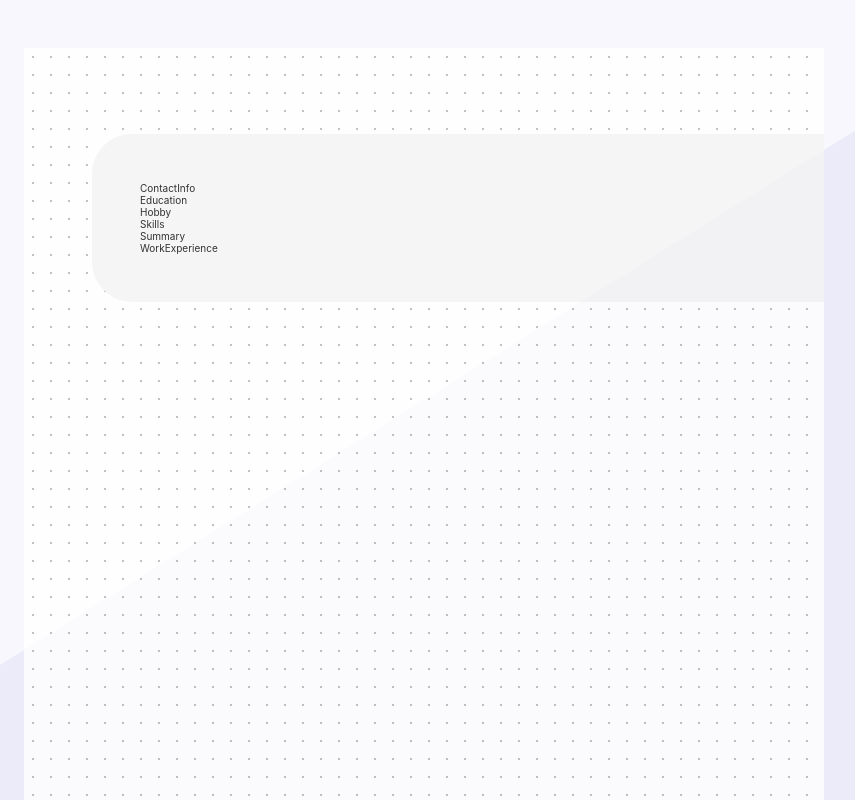
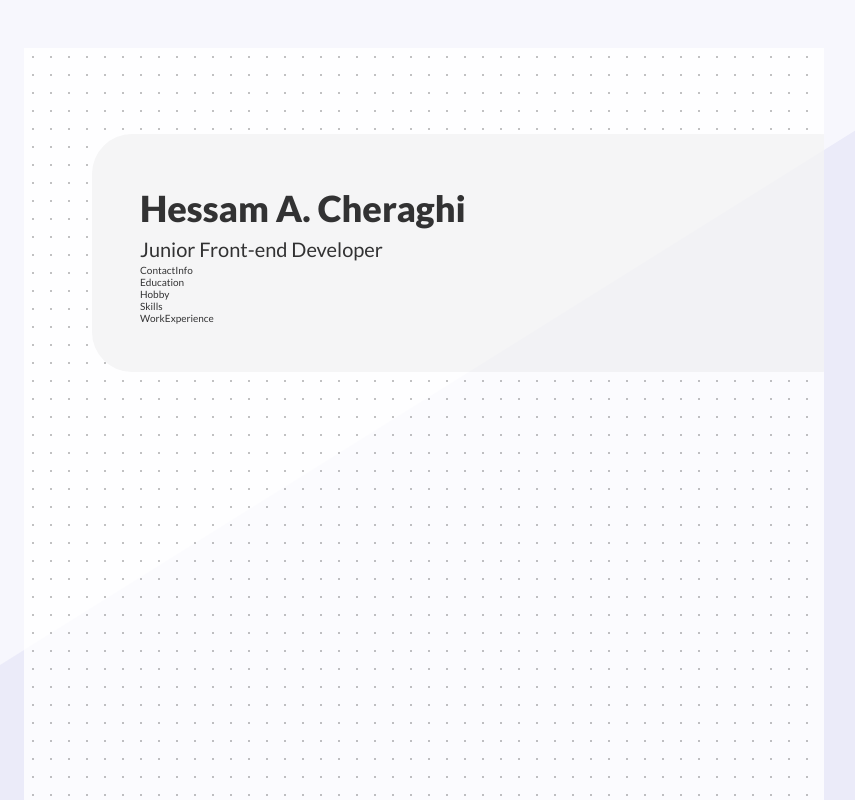
Before and after one commit to HessamCheraghi/resume-old-v1, a React (Create React App) app: page / in a window 1280 px wide. Shown: the top 800 px of the page, without its empty margins (216-1071 px from the left). Built offline with nearby package versions, Linux system fonts and the light colour scheme.

Commit message:
finished Summary component

```diff
--- a/src/App.jsx
+++ b/src/App.jsx
@@ -13,11 +13,11 @@ function App() {
     <div className={styles.background}>
       <div className={styles.container}>
         <div className={styles.contentArea}>
+          <Summary />
           <ContactInfo />
           <Education />
           <Hobby />
           <Skills />
-          <Summary />
           <WorkExperience />
         </div>
       </div>
--- a/src/App.module.css
+++ b/src/App.module.css
@@ -1,5 +1,3 @@
-.background {
-}
 .background::before {
   content: "";
   z-index: -1;
--- a/src/components/Summary/Summary.jsx
+++ b/src/components/Summary/Summary.jsx
@@ -1,5 +1,10 @@
 import styles from "./Summary.module.css";
 
 export default function Summary() {
-  return <div>Summary</div>;
+  return (
+    <div className={{}}>
+      <div className={styles.fullName}>Hessam A. Cheraghi</div>
+      <div className={styles.jobTitle}>Junior Front-end Developer</div>
+    </div>
+  );
 }
--- a/src/components/Summary/Summary.module.css
+++ b/src/components/Summary/Summary.module.css
@@ -0,0 +1,12 @@
+.fullName {
+  font-weight: 900;
+  font-style: normal;
+  font-size: 3.6rem;
+  line-height: 5.2rem;
+}
+.jobTitle {
+  font-weight: 400;
+  font-style: normal;
+  font-size: 2rem;
+  line-height: 3rem;
+}
--- a/src/index.css
+++ b/src/index.css
@@ -30,6 +30,8 @@
 2 / 4 / 8 / 12 / 16 / 24 / 32 / 48 / 64 / 80 / 96 / 128
 */
 
+@import url("https://fonts.googleapis.com/css2?family=Lato:wght@300;400;700;900&display=swap");
+
 :root {
   --bg-color-1: hsl(240, 62%, 98%);
   --bg-color-2: hsl(240, 56%, 95%);
@@ -47,9 +49,7 @@ html {
 }
 
 body {
-  font-family: -apple-system, BlinkMacSystemFont, "Segoe UI", "Roboto", "Oxygen",
-    "Ubuntu", "Cantarell", "Fira Sans", "Droid Sans", "Helvetica Neue",
-    sans-serif;
+  font-family: "Lato", sans-serif;
   -webkit-font-smoothing: antialiased;
   -moz-osx-font-smoothing: grayscale;
   background-color: #ffffff;
```
